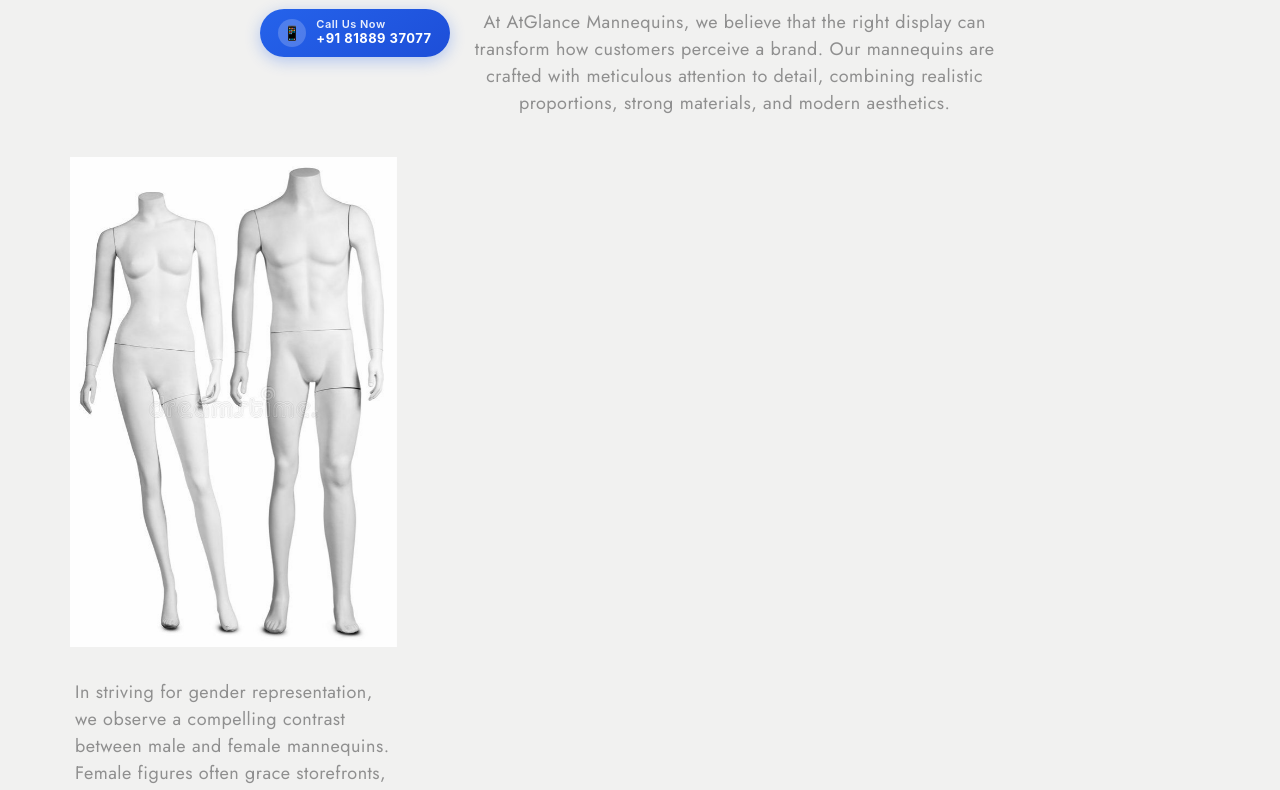
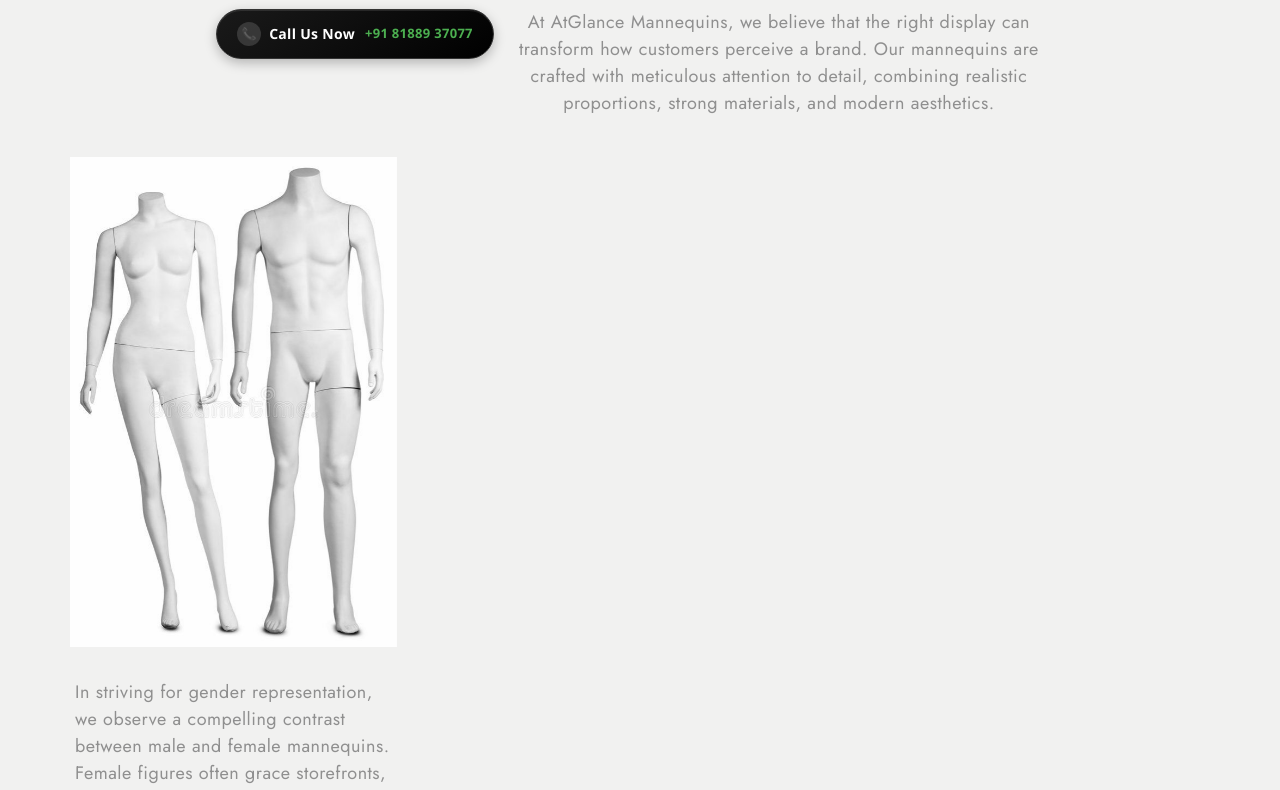
Before and after one commit to BharatInfotechs/AtGlance-Mannequins, a plain HTML site: page index.html in a window 1280 px wide. Shown: the part 308-1098 px from the top of the page. Drawn offline with nearby package versions, Linux system fonts and the light colour scheme.

Commit message:
Update index.html

```diff
--- a/index.html
+++ b/index.html
@@ -359,20 +359,22 @@
   <div
       style="
         width: auto;
-        min-width: 160px;
-        height: 48px;
-        background: linear-gradient(145deg, #2563eb, #1d4ed8);
-        border-radius: 24px;
+        min-width: 180px;
+        height: 50px;
+        background: linear-gradient(145deg, #1a1a1a, #000000);
+        border-radius: 25px;
         display: inline-flex;
         align-items: center;
         justify-content: center;
-        box-shadow: 0 4px 15px rgba(37, 99, 235, 0.3);
+        box-shadow: 0 4px 12px rgba(0,0,0,0.25),
+                    inset 0 1px 0 rgba(255,255,255,0.1);
         transition: all 0.3s ease;
-        padding: 0 18px;
+        padding: 0 20px;
+        border: 1px solid #333;
         cursor: pointer;
       "
-      onmouseover="this.style.transform='translateY(-2px)'; this.style.boxShadow='0 6px 20px rgba(37, 99, 235, 0.4)'"
-      onmouseout="this.style.transform='translateY(0)'; this.style.boxShadow='0 4px 15px rgba(37, 99, 235, 0.3)'"
+      onmouseover="this.style.transform='translateY(-2px)'; this.style.boxShadow='0 6px 15px rgba(0,0,0,0.35)'"
+      onmouseout="this.style.transform='translateY(0)'; this.style.boxShadow='0 4px 12px rgba(0,0,0,0.25)'"
     >
       <a
         href="tel:+918188937077"
@@ -381,29 +383,32 @@
           text-decoration: none;
           font-size: 14px;
           font-weight: 600;
-          font-family: -apple-system, BlinkMacSystemFont, 'Segoe UI', Arial, sans-serif;
+          font-family: 'Segoe UI', Arial, sans-serif;
           display: flex;
           align-items: center;
-          gap: 10px;
+          gap: 8px;
+          letter-spacing: 0.3px;
         "
       >
         <span style="
           display: inline-flex;
           align-items: center;
           justify-content: center;
-          width: 28px;
-          height: 28px;
-          background: rgba(255,255,255,0.2);
+          width: 24px;
+          height: 24px;
+          background: rgba(255,255,255,0.15);
           border-radius: 50%;
-          font-size: 14px;
-        ">📱</span>
-        <span style="display: flex; flex-direction: column; line-height: 1.2;">
-          <span style="font-size: 11px; opacity: 0.9;">Call Us Now</span>
-          <span style="font-size: 13px; font-weight: 700;">+91 81889 37077</span>
-        </span>
+          font-size: 12px;
+        ">📞</span>
+        <span>Call Us Now</span>
+        <span style="
+          font-weight: 700;
+          color: #4CAF50;
+          margin-left: 2px;
+          font-size: 13px;
+        ">+91 81889 37077</span>
       </a>
     </div>
-
 
 
 
```
